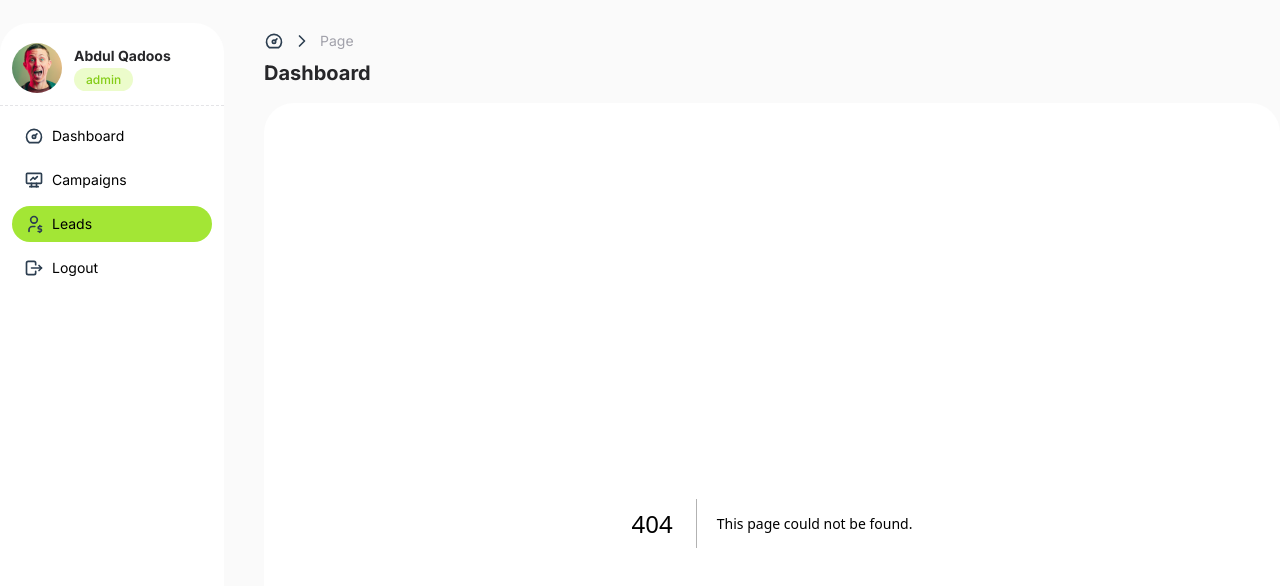
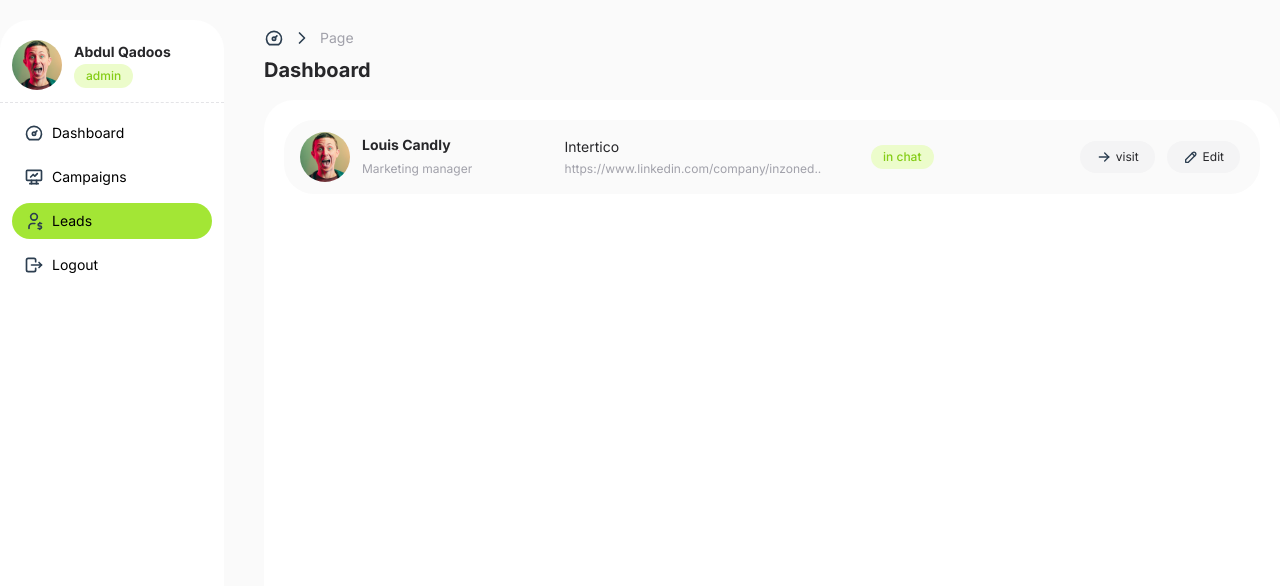
Before and after one commit to abdulqadoos-dev/campaign-frontend, a Next.js app: page /leads in a window 1280 px wide. Before the commit this address had no page. Shown: the top 586 px of the page. Built offline with nearby package versions, Linux system fonts and the light colour scheme.

Commit message:
leads screen

```diff
--- /dev/null
+++ b/app/leads/page.tsx
@@ -0,0 +1,80 @@
+'use client'
+
+import Image from 'next/image';
+import Link from 'next/link';
+
+import Heading from "../ui/heading";
+import Button from "../ui/button";
+import Tag from '../ui/tag';
+
+import RightIcon from "../public/icons/right.svg";
+import EditIcon from "../public/icons/edit.svg"
+import Edit from "../ui/edit";
+
+import UserImage from '../public/images/person.jpeg';
+
+
+const Leads: React.FC<{}> = () => {
+
+  return (
+    <>
+
+
+      {/* <section className="header">
+        <div className="flex justify-between items-center">
+          <div className="heading">
+            <Heading label="leads Statistics" className="text-lg" />
+            <span className="text-xs text-zinc-400">Over 500 leads</span>
+          </div>
+          <Button lable="New Lead" icon={AddIcon} />
+        </div>
+      </section> */}
+
+      <section className="filters">
+
+      </section>
+
+
+
+      <div className="grid grid-cols-7 gap-4 items-center bg-zinc-50 pl-1 pr-5 rounded-large">
+
+        <div className="cursor-pointer col-span-2">
+          <div className="flex gap-3 p-3 items-center">
+            <Image src={UserImage} alt='user image' className="rounded-full" width={50} height={50} />
+            <div>
+              <Heading label={"louis candly"} className={"text-sm"} />
+              <span className="text-xs text-zinc-400">Marketing manager</span>
+            </div>
+          </div>
+        </div>
+
+
+
+        <div className="flex flex-col gap-1 col-span-2  overflow-clip">
+          <Heading label={"Intertico"} className={"text-sm font-normal"} />
+          <Link href={"/"} className="text-xs text-zinc-400">{('https://www.linkedin.com/company/inzonedubai/').substr(0, 40)}..</Link>
+        </div>
+
+
+        <div className="flex justify-center ">
+          <Tag label={'in chat'} className="w-fit" />
+        </div>
+
+
+        <div className="flex justify-end items-center gap-3 col-span-2 ">
+          <Button lable="visit" icon={RightIcon} />
+          <Button lable="Edit" icon={EditIcon} />
+        </div>
+
+
+      </div>
+
+
+
+
+    </>
+  )
+
+}
+
+export default Leads;
--- a/app/ui/button.tsx
+++ b/app/ui/button.tsx
@@ -1,13 +1,19 @@
+
+import Image from "next/image";
 
 interface Props {
   lable: string;
-  className: string;
+  className?: string;
+  icon?: string
 
 }
 
-const Button: React.FC<Props> = ({ lable, className }) => {
+const Button: React.FC<Props> = ({ lable, className, icon }) => {
   return (
-    <button className={`rounded-full bg-zinc-100 text-zinc-800 hover:bg-lime-500 hover:text-white ${className}`}>{lable}</button>
+    <button className={`rounded-full bg-zinc-100 text-zinc-800 hover:bg-lime-400 text-xs px-4 py-2 ${className} ${icon ? 'flex gap-1' : ''}`}>
+      {icon && <Image src={icon} width={16} height={16} alt="button icon" />}
+      {lable}
+    </button>
   )
 }
 
--- a/app/ui/edit.tsx
+++ b/app/ui/edit.tsx
@@ -8,7 +8,7 @@ interface Props {
 }
 
 const Edit: React.FC<Props> = ({ className }) => {
-  return <Image className={` inline-block font-medium bg-zinc-100 p-1 rounded-full ${className} `} src={EditIcon} alt="edit icon" width={24} height={20} />
+  return <Image className={` inline-block font-medium bg-zinc-100 p-1 cursor-pointer rounded-full ${className} `} src={EditIcon} alt="edit icon" width={24} height={20} />
 }
 
 export default Edit;
--- a/app/ui/tag.tsx
+++ b/app/ui/tag.tsx
@@ -6,7 +6,7 @@ interface Props {
 }
 
 const Tag: React.FC<Props> = ({label, className}) => {
-  return <span className={`text-xs font-medium bg-lime-100 text-lime-500 p-1 px-3 rounded-full ${className} `}>{label}</span>
+  return <span className={`text-xs font-medium bg-lime-100 inline-block text-lime-500 p-1 px-3 rounded-full ${className} `}>{label}</span>
 }
 
 export default Tag;
```
Also changed, not shown: app/public/icons/add.svg (added), app/public/icons/right.svg (added).
